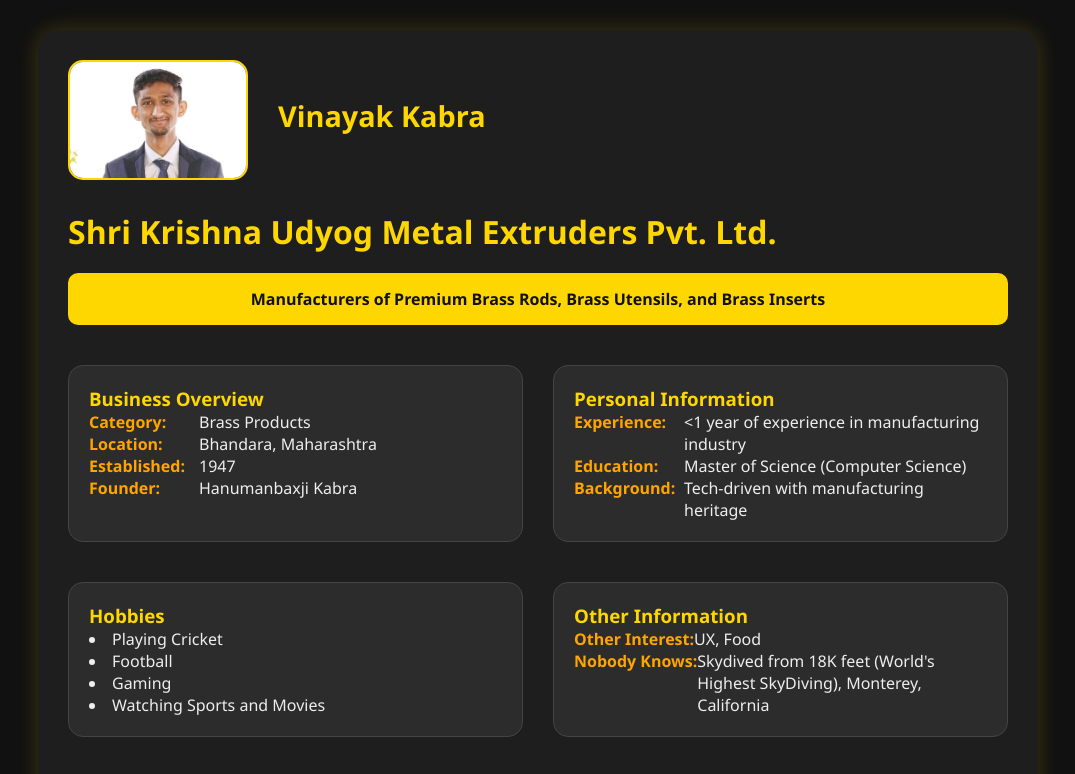
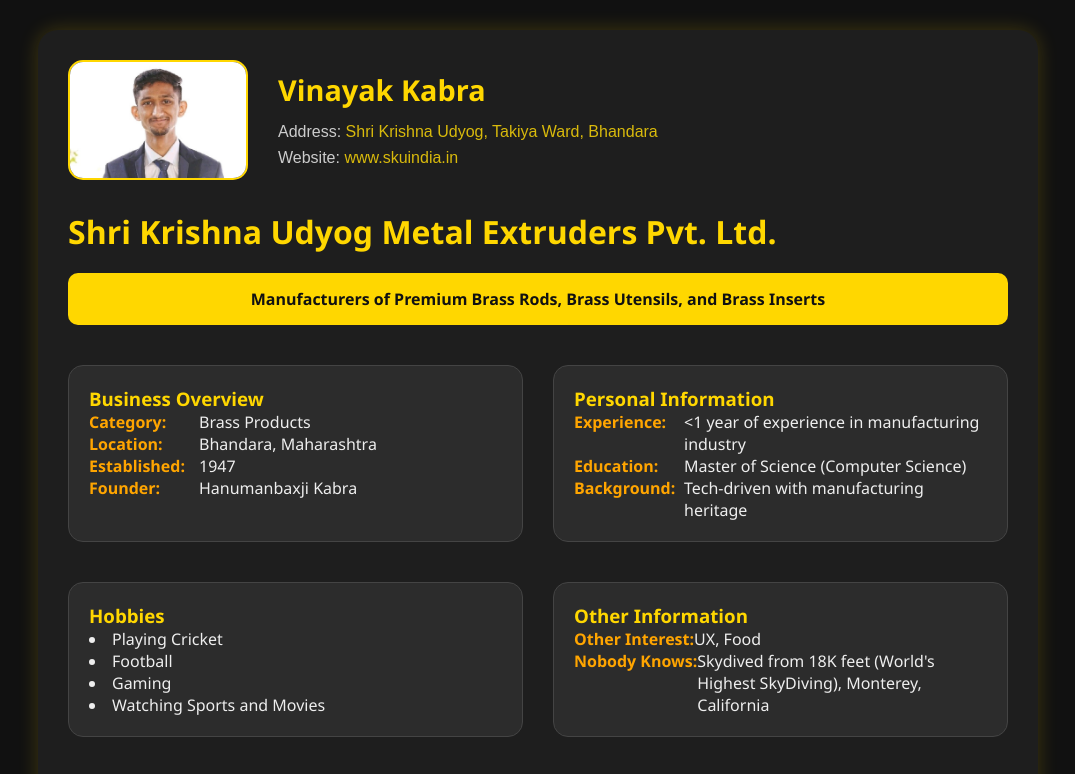
Before and after one commit to VINAYAKKABRA/VinayakKabra_DanceCard, a plain HTML site: page index.html in a window 1280 px wide. Shown: the top 774 px of the page, without its empty margins (102-1177 px from the left). Drawn offline with Linux system fonts and the light colour scheme.

Commit message:
Add files via upload

```diff
--- a/index.html
+++ b/index.html
@@ -119,6 +119,20 @@
       text-indent: -1em;
     }
 
+    .contact-info {
+      font-family: Arial, sans-serif;
+      line-height: 1.6;
+    }
+
+    .contact-info a {
+      color: #f8d409db;
+      text-decoration: none;
+    }
+
+    .contact-info a:hover {
+      text-decoration: underline;
+    }
+
   </style>
 </head>
 <body>
@@ -128,7 +142,20 @@
       <img src="headshot.jpg" alt="Headshot">
       <div class="top-profile-info">
         <h2>Vinayak Kabra</h2>
-        <!-- <p> Hi. </p> -->
+        <div class="contact-info">
+          <p>
+            Address:
+            <a href="https://maps.app.goo.gl/gauAz4ZqBu8XTx5v7" target="_blank">
+              Shri Krishna Udyog, Takiya Ward, Bhandara
+            </a>
+          </p>
+          <p>
+            Website:
+            <a href="https://www.skuindia.in" target="_blank">
+              www.skuindia.in
+            </a>
+          </p>
+        </div>
       </div>
     </div>
 
```
